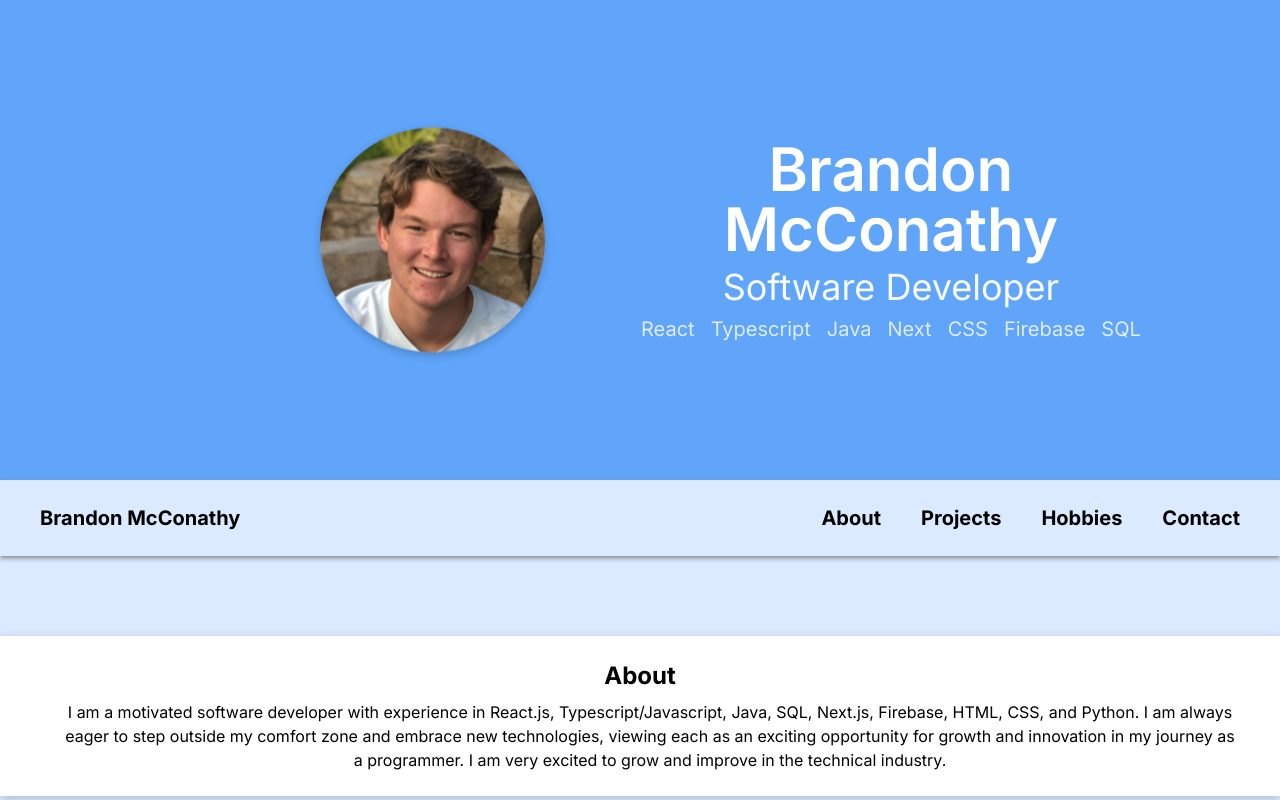
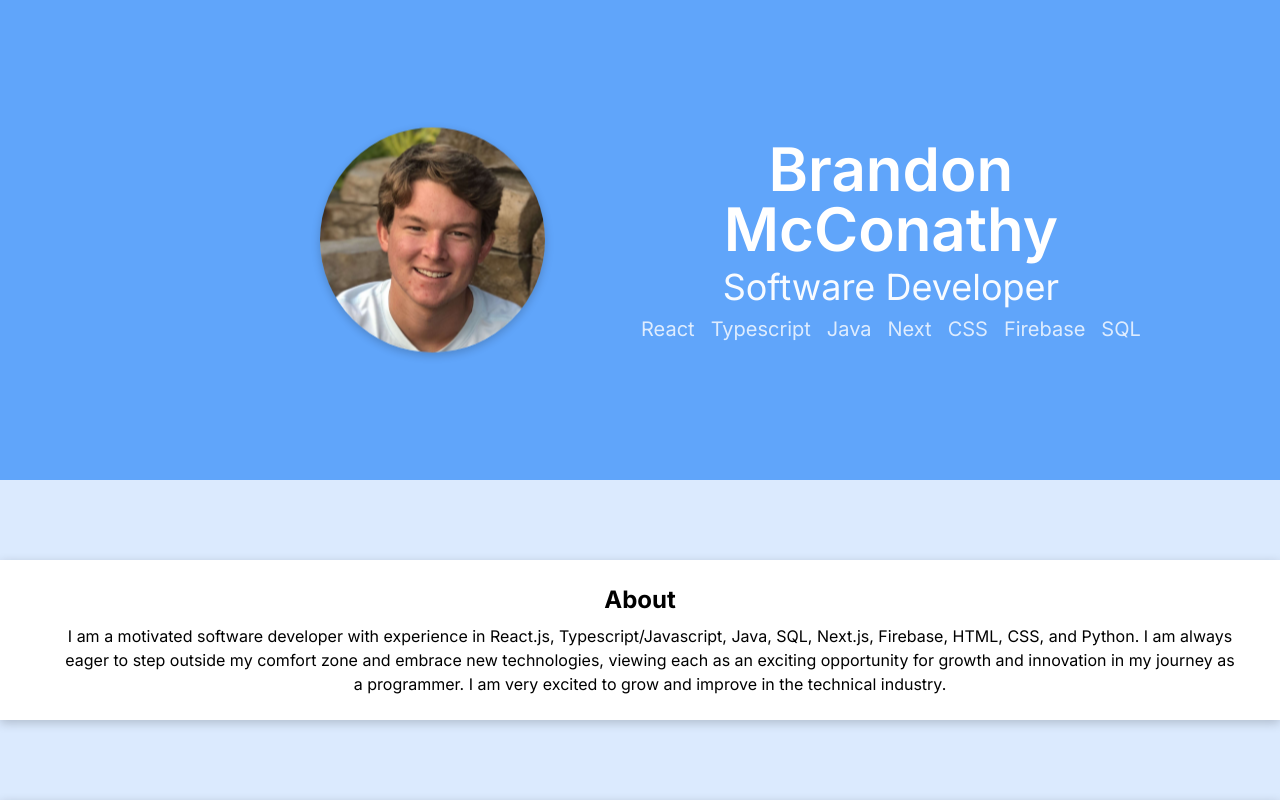
Before and after one commit to brandonmcconathy/portfolio, a Next.js app: page / in a window 1280 px wide. Shown: the top 800 px of the page. Built offline with nearby package versions, Linux system fonts and the light colour scheme.

Commit message:
Deleted navbar

```diff
--- a/src/app/components/navbar.tsx
+++ /dev/null
@@ -1,16 +0,0 @@
-import Scroll from "./scroll"
-import ScrollTop from "./scrolltop"
-
-export default function Navbar() {
-
-  const navItems = ['About', 'Projects', 'Hobbies', 'Contact']
-
-  return (
-    <nav className="sticky top-0 bg-blue-100 flex justify-between px-10 py-6 text-xl font-bold bottom-shadow">
-      <ScrollTop />
-      <div className="flex gap-10">
-        {navItems.map((item, index) => <Scroll section={item} key={index} />)}
-      </div>
-    </nav>
-  )
-}
--- a/src/app/components/scroll.tsx
+++ /dev/null
@@ -1,12 +0,0 @@
-'use client'
-
-export default function Scroll ({ section }: { section: string }) {
-
-  const handleScroll = () => {
-    document.getElementById(section)?.scrollIntoView({behavior: 'smooth'})
-  }
-
-  return(
-    <h2 onClick={handleScroll}>{section}</h2>
-  )
-}
--- a/src/app/components/scrolltop.tsx
+++ /dev/null
@@ -1,12 +0,0 @@
-'use client'
-
-export default function ScrollTop () {
-
-  const handleScroll = () => {
-    document.getElementById('top')?.scrollIntoView({behavior: 'smooth'})
-  }
-
-  return(
-    <h1 onClick={handleScroll}>Brandon McConathy</h1>
-  )
-}
--- a/src/app/page.tsx
+++ b/src/app/page.tsx
@@ -1,6 +1,5 @@
 import Image from "next/image"
 import Link from "next/link"
-import Navbar from "./components/navbar"
 import Project from "./components/project"
 import { projects } from '../../lib/projects'
 
@@ -25,7 +24,6 @@ export default function Home() {
           </div>
         </div>
       </section>
-      <Navbar />
       <main className="mb-64 text-center">
         <div id='About' className="py-10"></div>
         <section className="bg-white px-10 py-6 box-pop">
```
